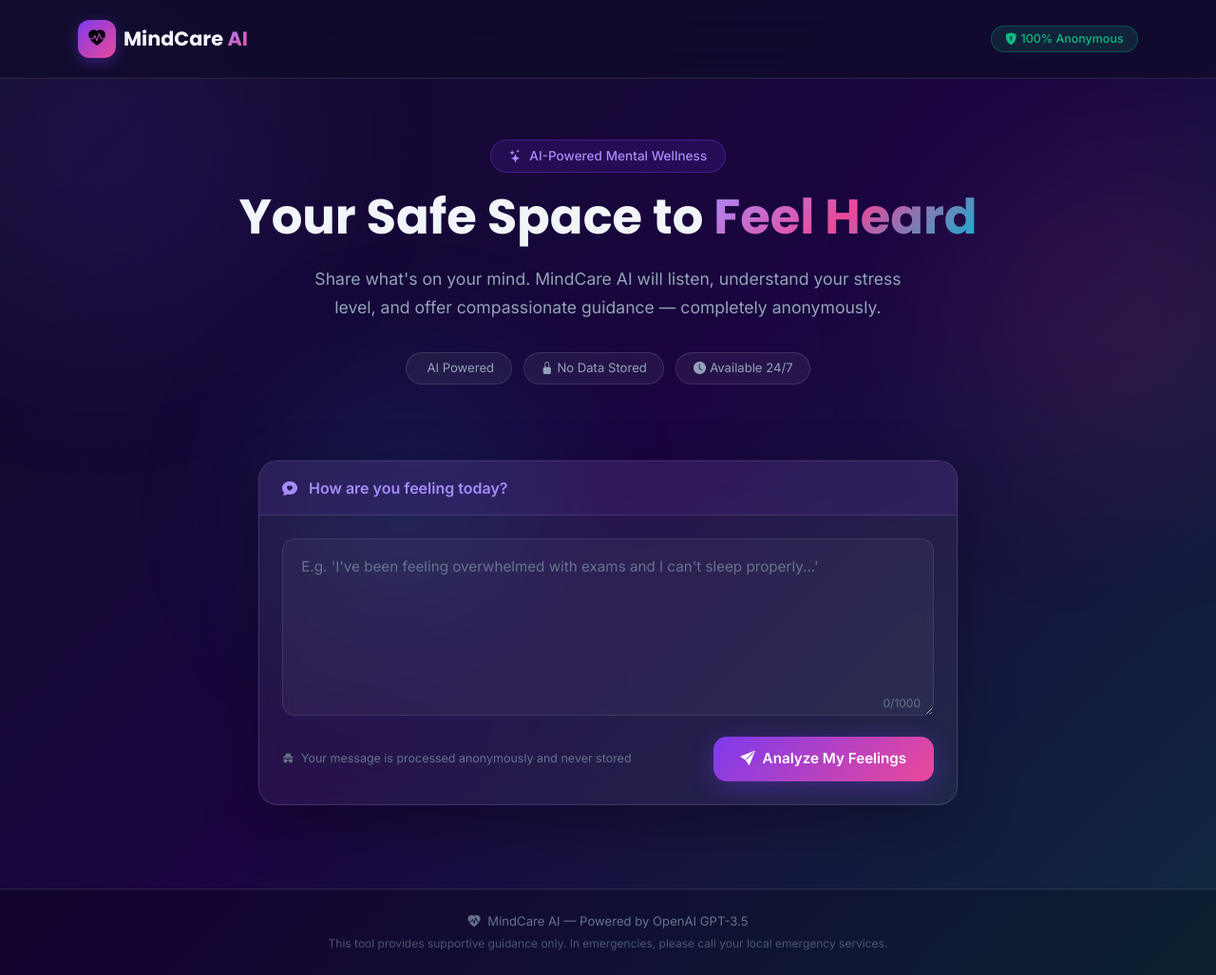
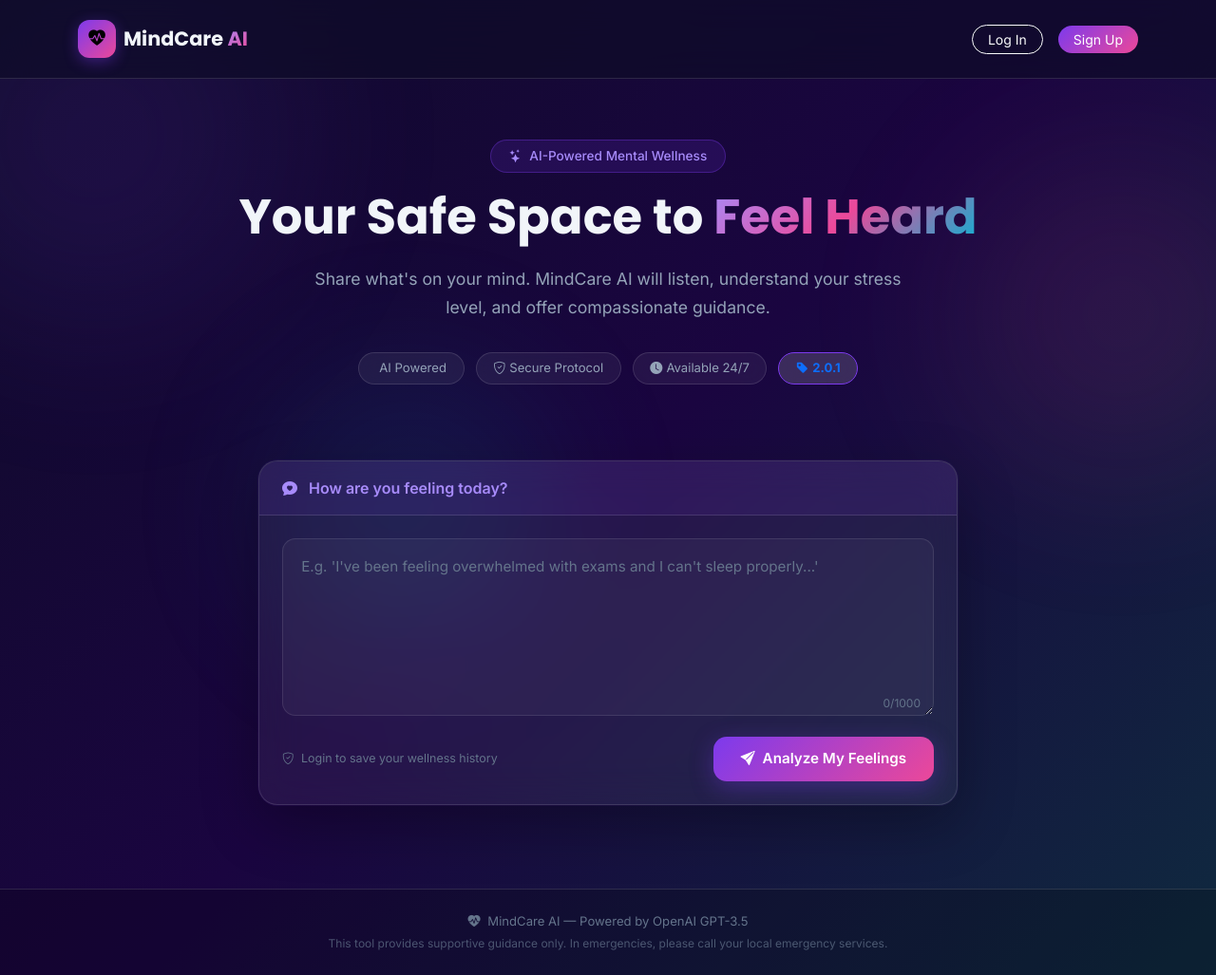
Before and after one commit to Srilaya18/MindCare_AI, a Flask app: page / in a window 1280 px wide. Shown: the whole page at 95% size. Run offline with Flask 3, Linux system fonts and the light colour scheme.

Commit message:
feat: Final SCM Release v2.0.1 - Auth, AI Triage, Mood History, Docker versioning

```diff
--- a/app.py
+++ b/app.py
@@ -1,34 +1,102 @@
 import os
 import json
-from flask import Flask, render_template, request, jsonify
+import random
+from datetime import datetime
+from flask import Flask, render_template, request, jsonify, redirect, url_for, flash
 import google.generativeai as genai
 from dotenv import load_dotenv
 
+from flask_sqlalchemy import SQLAlchemy
+from flask_login import LoginManager, UserMixin, login_user, login_required, logout_user, current_user
+from flask_mail import Mail, Message
+from werkzeug.security import generate_password_hash, check_password_hash
+
 load_dotenv()
+
+# --- SCM BASELINE VERSION ---
+APP_VERSION = "2.0.1"
 
 app = Flask(__name__)
 genai.configure(api_key=os.getenv("GEMINI_API_KEY"))
 
+# App Config for Auth & Email
+app.config['SECRET_KEY'] = os.getenv('SECRET_KEY', 'default-dev-auth-key-123')
+
+# Absolute path for the database file in the project root
+basedir = os.path.abspath(os.path.dirname(__file__))
+app.config['SQLALCHEMY_DATABASE_URI'] = 'sqlite:///' + os.path.join(basedir, 'mindcare.db')
+app.config['SQLALCHEMY_TRACK_MODIFICATIONS'] = False
+
+# Email Config
+app.config['MAIL_SERVER'] = 'smtp.gmail.com'
+app.config['MAIL_PORT'] = 587
+app.config['MAIL_USE_TLS'] = True
+app.config['MAIL_USERNAME'] = os.getenv('MAIL_USERNAME')
+app.config['MAIL_PASSWORD'] = os.getenv('MAIL_PASSWORD')
+app.config['MAIL_DEFAULT_SENDER'] = os.getenv('MAIL_USERNAME', 'noreply@mindcare.ai')
+
+db = SQLAlchemy(app)
+mail = Mail(app)
+login_manager = LoginManager(app)
+login_manager.login_view = 'login'
+
+
+# --- DATABASE MODELS ---
+
+
+class User(UserMixin, db.Model):
+    id = db.Column(db.Integer, primary_key=True)
+    name = db.Column(db.String(100), nullable=False)
+    email = db.Column(db.String(100), unique=True, nullable=False)
+    password_hash = db.Column(db.String(200), nullable=False)
+    is_verified = db.Column(db.Boolean, default=False)
+    otp = db.Column(db.String(4), nullable=True)
+    history = db.relationship('History', backref='user', lazy=True)
+
+
+class History(db.Model):
+    id = db.Column(db.Integer, primary_key=True)
+    user_id = db.Column(db.Integer, db.ForeignKey('user.id'), nullable=False)
+    prompt = db.Column(db.Text, nullable=False)
+    stress_level = db.Column(db.String(10), nullable=False)
+    empathy_response = db.Column(db.Text, nullable=False)
+    mood_emoji = db.Column(db.String(10), nullable=True)
+    affirmation = db.Column(db.Text, nullable=True)
+    next_step = db.Column(db.Text, nullable=True)
+    timestamp = db.Column(db.DateTime, default=datetime.utcnow)
+
+
+@login_manager.user_loader
+def load_user(user_id):
+    return User.query.get(int(user_id))
+
+
+# --- AI LOGIC ---
+
+
 SYSTEM_PROMPT = """
-You are MindCare AI, a compassionate mental health support assistant.
-Analyze the user's message and respond ONLY with a valid JSON object (no markdown, no extra text) in this exact format:
+You are MindCare AI, a high-end mental health support assistant.
+Analyze the user's message and respond ONLY with a valid JSON object in this exact format:
 {
   "stress_level": "HIGH" or "MEDIUM" or "LOW",
-  "empathy": "A warm, 2-3 sentence empathetic response acknowledging feelings",
-  "tips": ["tip 1", "tip 2", "tip 3", "tip 4"],
+  "mood_emoji": "A single Unicode emoji character that perfectly captures the specific sub-emotion (e.g. 😰 for anxiety, 💔 for heartbreak, 😣 for burnout, 😞 for disappointment, 😟 for worry). No text descriptions.",
+  "empathy": "A warm, premium, 2-3 sentence empathetic response",
+  "daily_affirmation": "A unique, uplifting 1-sentence affirmation",
+  "next_step": "One small, concrete immediate action they can take right now",
+  "tips": ["tip 1", "tip 2", "tip 3"],
   "helplines": [
-    {"name": "iCall (India)", "number": "9152987821"},
-    {"name": "Vandrevala Foundation", "number": "1860-2662-345"},
-    {"name": "NIMHANS", "number": "080-46110007"}
+    {"name": "Line Name", "number": "Contact Info"}
   ]
 }
 
+### Guidelines for Helplines:
+- If stress_level is HIGH: Always provide urgent crisis hotlines like 'Vandrevala Foundation (1860-2662-345)' and 'iCall (9152987821)'.
+- If stress_level is MEDIUM/LOW: Provide general counselling or wellness resources like 'AASRA (9820466726)'.
+
 Stress classification rules:
-- HIGH: mentions crisis, hopeless, suicidal, overwhelming, panic, can't cope, breakdown
-- MEDIUM: mentions stressed, anxious, worried, sad, struggling, exhausted, pressure
-- LOW: mild sadness, general concern, seeking advice, feeling slightly off
-
-Always respond with ONLY the JSON object. No preamble, no explanation outside JSON.
+- HIGH: mentions crisis, hopeless, suicidal, breakdown, panic, can't cope
+- MEDIUM: mentions anxious, sad, struggling, pressure, exhausted
+- LOW: mild sadness, general concern, seeking advice
 """
 
 
@@ -51,9 +119,12 @@ def classify_and_respond(user_text):
     return json.loads(raw)
 
 
+# --- ROUTES ---
+
+
 @app.route("/")
 def index():
-    return render_template("index.html")
+    return render_template("index.html", version=APP_VERSION)
 
 
 @app.route("/analyze", methods=["POST"])
@@ -63,18 +134,180 @@ def analyze():
 
     if not user_text:
         return jsonify({"error": "No text provided"}), 400
-
     if len(user_text) > 1000:
         return jsonify({"error": "Text too long. Please keep it under 1000 characters."}), 400
 
     try:
         result = classify_and_respond(user_text)
+
+        # Save to database if user is logged in
+        if current_user.is_authenticated:
+            history_entry = History(
+                user_id=current_user.id,
+                prompt=user_text,
+                stress_level=result.get("stress_level", "LOW"),
+                empathy_response=result.get("empathy", ""),
+                mood_emoji=result.get("mood_emoji", "🧠"),
+                affirmation=result.get("daily_affirmation", ""),
+                next_step=result.get("next_step", "")
+            )
+            db.session.add(history_entry)
+            db.session.commit()
+
         return jsonify(result)
-    except json.JSONDecodeError:
-        return jsonify({"error": "AI response parsing failed. Please try again."}), 500
     except Exception as e:
         return jsonify({"error": str(e)}), 500
 
 
+@app.route("/history", methods=["GET"])
+@login_required
+def get_history():
+    """Fetch past prompts for the logged-in user."""
+    history = History.query.filter_by(user_id=current_user.id).all()
+    data = [{
+        "prompt": h.prompt,
+        "stress_level": h.stress_level,
+        "empathy_response": h.empathy_response,
+        "mood_emoji": h.mood_emoji,
+        "date": h.timestamp.strftime("%Y-%m-%d %H:%M")
+    } for h in history]
+    return jsonify(data)
+
+
+# --- AUTH ROUTES ---
+
+
+def send_otp_email(email, otp):
+    """Attempt to send OTP, else print to console."""
+    if app.config['MAIL_USERNAME'] and app.config['MAIL_PASSWORD']:
+        try:
+            msg = Message("MindCare AI - Your Verification Code",
+                          recipients=[email])
+            msg.body = f"Your code is: {otp}"
+            mail.send(msg)
+            print(f"OTP email sent successfully to {email}")
+        except Exception as e:
+            print(f"Failed to send email to {email}: {e}")
+            print(f"FALLBACK OTP PRINTED FOR PRESENTATION: {otp}")
+    else:
+        print("\n[MOCK EMAIL MODE] Email credentials not configured.")
+        print("If this is a presentation, tell your faculty you received the OTP:")
+        print(f"OTP for {email} is: {otp}\n")
+
+
+@app.route("/signup", methods=["GET", "POST"])
+def signup():
+    if current_user.is_authenticated:
+        return redirect(url_for('index'))
+
+    if request.method == "POST":
+        name = request.form.get("name")
+        email = request.form.get("email").strip().lower()
+        password = request.form.get("password")
+
+        user = User.query.filter_by(email=email).first()
+        if user and user.is_verified:
+            flash("Email address already exists. Please log in.", "danger")
+            return redirect(url_for('login'))
+
+        otp = str(random.randint(1000, 9999))
+        hashed_pw = generate_password_hash(password)
+
+        if user and not user.is_verified:
+            # Overwrite unverified account pending OTP
+            user.name = name
+            user.password_hash = hashed_pw
+            user.otp = otp
+        else:
+            new_user = User(name=name, email=email,
+                            password_hash=hashed_pw,
+                            otp=otp, is_verified=False)
+            db.session.add(new_user)
+
+        db.session.commit()
+        send_otp_email(email, otp)
+
+        # Store email in session to verify OTP on next page
+        from flask import session
+        session['pending_email'] = email
+        return redirect(url_for('verify'))
+
+    return render_template("signup.html")
+
+
+@app.route("/verify", methods=["GET", "POST"])
+def verify():
+    from flask import session
+    email = session.get('pending_email')
+
+    if not email:
+        return redirect(url_for('signup'))
+
+    if request.method == "POST":
+        otp_input = request.form.get("otp")
+        user = User.query.filter_by(email=email).first()
+
+        if user and user.otp == otp_input:
+            user.is_verified = True
+            user.otp = None
+            db.session.commit()
+
+            # Auto log them in
+            login_user(user)
+            session.pop('pending_email', None)
+            flash("Account verified! Welcome to MindCare AI.", "success")
+            return redirect(url_for('index'))
+        else:
+            flash("Invalid OTP code. Please try again.", "danger")
+
+    return render_template("verify.html", email=email)
+
+
+@app.route("/login", methods=["GET", "POST"])
+def login():
+    if current_user.is_authenticated:
+        return redirect(url_for('index'))
+
+    if request.method == "POST":
+        email = request.form.get("email").strip().lower()
+        password = request.form.get("password")
+        remember = True if request.form.get("remember") else False
+
+        user = User.query.filter_by(email=email).first()
+
+        if not user or not check_password_hash(user.password_hash, password):
+            flash("Please check your login details and try again.", "danger")
+            return redirect(url_for('login'))
+
+        if not user.is_verified:
+            from flask import session
+            session['pending_email'] = email
+
+            # Regenerate OTP
+            otp = str(random.randint(1000, 9999))
+            user.otp = otp
+            db.session.commit()
+            send_otp_email(email, otp)
+
+            flash("Please verify your email to log in. OTP sent.", "warning")
+            return redirect(url_for('verify'))
+
+        login_user(user, remember=remember)
+        return redirect(url_for('index'))
+
+    return render_template("login.html")
+
+
+@app.route("/logout")
+@login_required
+def logout():
+    logout_user()
+    return redirect(url_for('index'))
+
+
+# Create DB tables if they don't exist
 if __name__ == "__main__":
-    app.run(debug=os.getenv("FLASK_DEBUG", "0") == "1", host="0.0.0.0", port=5000)
+    with app.app_context():
+        db.create_all()
+    app.run(debug=os.getenv("FLASK_DEBUG", "0") == "1",
+            host="0.0.0.0", port=5000)
--- a/requirements.txt
+++ b/requirements.txt
@@ -1,6 +1,9 @@
 Flask==2.3.3
 google-generativeai>=0.4.0
 python-dotenv==1.0.0
+Flask-SQLAlchemy==3.1.1
+Flask-Login==0.6.3
+Flask-Mail==0.9.1
 gunicorn==21.2.0
 pytest==7.4.3
 flake8==6.1.0
--- a/static/css/style.css
+++ b/static/css/style.css
@@ -462,6 +462,11 @@ body {
   to { opacity: 1; transform: translateY(0); }
 }
 
+@keyframes bounce {
+  0%, 100% { transform: translateY(0); }
+  50% { transform: translateY(-10px); }
+}
+
 /* ========== Responsive ========== */
 @media (max-width: 576px) {
   .hero-section { padding: 2.5rem 0 1rem; }
--- a/static/js/script.js
+++ b/static/js/script.js
@@ -45,27 +45,39 @@ async function analyzeText() {
 }
 
 function renderResult(data) {
-  // Stress Banner
+  // Stress Banner & Mood Emoji
   const banner = document.getElementById('stressBanner');
   const stressValue = document.getElementById('stressValue');
-  const stressIcon = document.getElementById('stressIcon');
+  const moodEmoji = document.getElementById('moodEmoji');
   const level = (data.stress_level || 'LOW').toUpperCase();
 
-  banner.className = 'stress-banner mb-4';
+  // Reset & Apply Classes
+  banner.className = 'stress-banner mb-4 d-flex align-items-center justify-content-center gap-3';
   if (level === 'HIGH') {
-    banner.classList.add('level-high');
-    stressIcon.textContent = '🚨';
+    banner.style.background = 'rgba(239, 68, 68, 0.15)';
+    banner.style.border = '1px solid rgba(239, 68, 68, 0.3)';
+    stressValue.style.color = '#fca5a5';
   } else if (level === 'MEDIUM') {
-    banner.classList.add('level-medium');
-    stressIcon.textContent = '⚠️';
+    banner.style.background = 'rgba(245, 158, 11, 0.15)';
+    banner.style.border = '1px solid rgba(245, 158, 11, 0.3)';
+    stressValue.style.color = '#fcd34d';
   } else {
-    banner.classList.add('level-low');
-    stressIcon.textContent = '✅';
+    banner.style.background = 'rgba(52, 211, 153, 0.15)';
+    banner.style.border = '1px solid rgba(52, 211, 153, 0.3)';
+    stressValue.style.color = '#6ee7b7';
   }
+
   stressValue.textContent = level;
+  moodEmoji.textContent = data.mood_emoji || '🧠';
+
+  // Affirmation
+  document.getElementById('affirmationText').textContent = data.daily_affirmation || '';
 
   // Empathy
   document.getElementById('empathyText').textContent = data.empathy || '';
+
+  // Next Step
+  document.getElementById('nextStepText').textContent = data.next_step || 'Take a deep breath and relax.';
 
   // Tips
   const tipsList = document.getElementById('tipsList');
--- a/templates/index.html
+++ b/templates/index.html
@@ -27,7 +27,15 @@
         <span class="brand-name">MindCare <span class="brand-ai">AI</span></span>
       </a>
       <div class="ms-auto d-flex align-items-center gap-3">
-        <span class="badge badge-anon"><i class="bi bi-shield-lock-fill me-1"></i>100% Anonymous</span>
+        {% if current_user.is_authenticated %}
+          <button class="btn btn-outline-light btn-sm rounded-pill px-3" data-bs-toggle="offcanvas" data-bs-target="#historyOffcanvas">
+            <i class="bi bi-clock-history me-1"></i> My History
+          </button>
+          <a href="/logout" class="btn btn-sm btn-danger rounded-pill px-3"><i class="bi bi-box-arrow-right me-1"></i>Logout</a>
+        {% else %}
+          <a href="/login" class="btn btn-outline-light btn-sm rounded-pill px-3">Log In</a>
+          <a href="/signup" class="btn btn-primary btn-sm rounded-pill px-3" style="background: linear-gradient(135deg, var(--primary), var(--secondary)); border: none;">Sign Up</a>
+        {% endif %}
       </div>
     </div>
   </nav>
@@ -39,13 +47,16 @@
         <i class="bi bi-stars me-2"></i>AI-Powered Mental Wellness
       </div>
       <h1 class="hero-title">Your Safe Space to <span class="gradient-text">Feel Heard</span></h1>
-      <p class="hero-subtitle">Share what's on your mind. MindCare AI will listen, understand your stress level, and offer compassionate guidance — completely anonymously.</p>
+      <p class="hero-subtitle">Share what's on your mind. MindCare AI will listen, understand your stress level, and offer compassionate guidance.</p>
 
       <!-- Stats row -->
       <div class="stats-row justify-content-center mb-5">
         <div class="stat-pill"><i class="bi bi-brain me-1"></i>AI Powered</div>
-        <div class="stat-pill"><i class="bi bi-lock-fill me-1"></i>No Data Stored</div>
+        <div class="stat-pill"><i class="bi bi-shield-check me-1"></i>Secure Protocol</div>
         <div class="stat-pill"><i class="bi bi-clock-fill me-1"></i>Available 24/7</div>
+        <div class="stat-pill text-primary" style="background: rgba(255, 255, 255, 0.15); border-color: var(--primary); font-weight: bold;">
+          <i class="bi bi-tag-fill me-1"></i>{{ version }}
+        </div>
       </div>
     </div>
   </section>
@@ -54,6 +65,18 @@
   <main class="container main-container">
     <div class="row justify-content-center">
       <div class="col-lg-9 col-xl-8">
+
+        <!-- Flash Messages -->
+        {% with messages = get_flashed_messages(with_categories=true) %}
+          {% if messages %}
+            {% for category, message in messages %}
+              <div class="alert alert-{{ 'danger' if category == 'danger' else category }} alert-dismissible fade show mb-4" role="alert" style="background: rgba(255,255,255,0.05); border: 1px solid rgba(255,255,255,0.1); color: white; backdrop-filter: blur(10px);">
+                <i class="bi bi-info-circle-fill me-2"></i> {{ message }}
+                <button type="button" class="btn-close btn-close-white" data-bs-dismiss="alert"></button>
+              </div>
+            {% endfor %}
+          {% endif %}
+        {% endwith %}
 
         <!-- Input Card -->
         <div class="glass-card input-card mb-4">
@@ -74,8 +97,12 @@
 
             <div class="d-flex align-items-center justify-content-between mt-3 flex-wrap gap-3">
               <div class="privacy-note">
-                <i class="bi bi-incognito me-1"></i>
-                Your message is processed anonymously and never stored
+                <i class="bi bi-shield-check me-1"></i>
+                {% if current_user.is_authenticated %}
+                  Saved securely to your account history
+                {% else %}
+                  Login to save your wellness history
+                {% endif %}
               </div>
               <button id="analyzeBtn" class="btn-analyze" onclick="analyzeText()">
                 <span class="btn-text">
@@ -93,11 +120,21 @@
         <div id="resultSection" class="d-none">
 
           <!-- Stress Level Badge -->
-          <div class="stress-banner mb-4" id="stressBanner">
-            <div class="stress-icon" id="stressIcon"></div>
-            <div>
-              <div class="stress-label">Stress Level Detected</div>
-              <div class="stress-value" id="stressValue"></div>
+          <div class="stress-banner mb-4 d-flex align-items-center justify-content-center gap-3" id="stressBanner">
+            <div id="moodEmoji" style="font-size: 3.5rem; animation: bounce 2s infinite;"></div>
+            <div class="text-center">
+              <div class="stress-label text-uppercase fw-bold opacity-75 small">Stress Level Detected</div>
+              <div class="stress-value h2 mb-0 fw-bold" id="stressValue"></div>
+            </div>
+          </div>
+
+          <!-- Affirmation Section -->
+          <div class="glass-card result-card mb-4 border-primary" style="border-width: 2px;">
+            <div class="result-card-header text-primary-light">
+              <i class="bi bi-stars me-2"></i>Daily Affirmation
+            </div>
+            <div class="result-card-body text-center p-4">
+              <h4 id="affirmationText" class="fst-italic fw-normal mb-0" style="color: var(--text-primary);"></h4>
             </div>
           </div>
 
@@ -114,10 +151,20 @@
           <!-- Tips -->
           <div class="glass-card result-card mb-4">
             <div class="result-card-header">
-              <i class="bi bi-lightbulb-fill me-2 text-yellow"></i>Self-Help Tips
+              <i class="bi bi-lightbulb-fill me-2 text-yellow"></i>Actionable Tips
             </div>
             <div class="result-card-body">
               <ul id="tipsList" class="tips-list"></ul>
+            </div>
+          </div>
+
+          <!-- Next Step -->
+          <div class="glass-card result-card mb-4" id="nextStepCard">
+            <div class="result-card-header">
+              <i class="bi bi-arrow-right-circle-fill me-2 text-info"></i>Your Simple Next Step
+            </div>
+            <div class="result-card-body p-4 bg-opacity-10 rounded-bottom" style="background: rgba(var(--primary-rgb), 0.05);">
+              <p id="nextStepText" class="fw-bold mb-0 text-center" style="font-size: 1.1rem;"></p>
             </div>
           </div>
 
@@ -160,7 +207,56 @@
     </div>
   </footer>
 
+  <!-- History Offcanvas Sidebar -->
+  <div class="offcanvas offcanvas-end" tabindex="-1" id="historyOffcanvas" style="background: var(--bg-mid); border-left: 1px solid var(--glass-border); color: white;">
+    <div class="offcanvas-header" style="border-bottom: 1px solid rgba(255,255,255,0.1);">
+      <h5 class="offcanvas-title font-head fw-bold"><i class="bi bi-journal-text me-2 text-primary-light"></i>Wellness History</h5>
+      <button type="button" class="btn-close btn-close-white" data-bs-dismiss="offcanvas" aria-label="Close"></button>
+    </div>
+    <div class="offcanvas-body p-0" id="historyContainer">
+      <!-- Injected via JS -->
+      <div class="p-4 text-center text-muted">
+        <div class="spinner-border spinner-border-sm mb-2" role="status"></div>
+        <p class="small">Loading history...</p>
+      </div>
+    </div>
+  </div>
+
   <script src="https://cdn.jsdelivr.net/npm/bootstrap@5.3.2/dist/js/bootstrap.bundle.min.js"></script>
   <script src="{{ url_for('static', filename='js/script.js') }}"></script>
+  <script>
+    // Only load history if sidebar exists and user is logged in
+    const offcanvasEl = document.getElementById('historyOffcanvas');
+    if (offcanvasEl) {
+      offcanvasEl.addEventListener('show.bs.offcanvas', async () => {
+        const container = document.getElementById('historyContainer');
+        try {
+          const res = await fetch('/history');
+          const data = await res.json();
+          if (data.length === 0) {
+            container.innerHTML = `<div class="p-4 text-center text-muted small"><i class="bi bi-moon-stars fs-3 d-block mb-2"></i>No history found yet.</div>`;
+            return;
+          }
+          container.innerHTML = data.map(entry => `
+            <div class="p-3 border-bottom" style="border-color: rgba(255,255,255,0.05) !important;">
+              <div class="d-flex justify-content-between align-items-center mb-2">
+                <div class="d-flex align-items-center gap-2">
+                  <span class="fs-5">${entry.mood_emoji || '🧠'}</span>
+                  <span class="badge ${entry.stress_level === 'HIGH' ? 'bg-danger' : entry.stress_level === 'MEDIUM' ? 'bg-warning text-dark' : 'bg-success'}">${entry.stress_level}</span>
+                </div>
+                <small class="text-muted" style="font-size:0.75rem;">${entry.date}</small>
+              </div>
+              <p class="small fst-italic text-secondary mb-2">"${entry.prompt}"</p>
+              <div class="p-2 rounded" style="background: rgba(255,255,255,0.03); font-size: 0.85rem; color: #cbd5e1;">
+                ${entry.empathy_response}
+              </div>
+            </div>
+          `).join('');
+        } catch(e) {
+          container.innerHTML = `<div class="p-4 text-center text-danger small">Failed to load history.</div>`;
+        }
+      });
+    }
+  </script>
 </body>
 </html>
```
Also changed, not shown: templates/login.html (added, +67 -0 lines), templates/signup.html (added, +52 -0 lines), templates/verify.html (added, +58 -0 lines), tests/test_app.py (+63 -55 lines), 2 other files.
